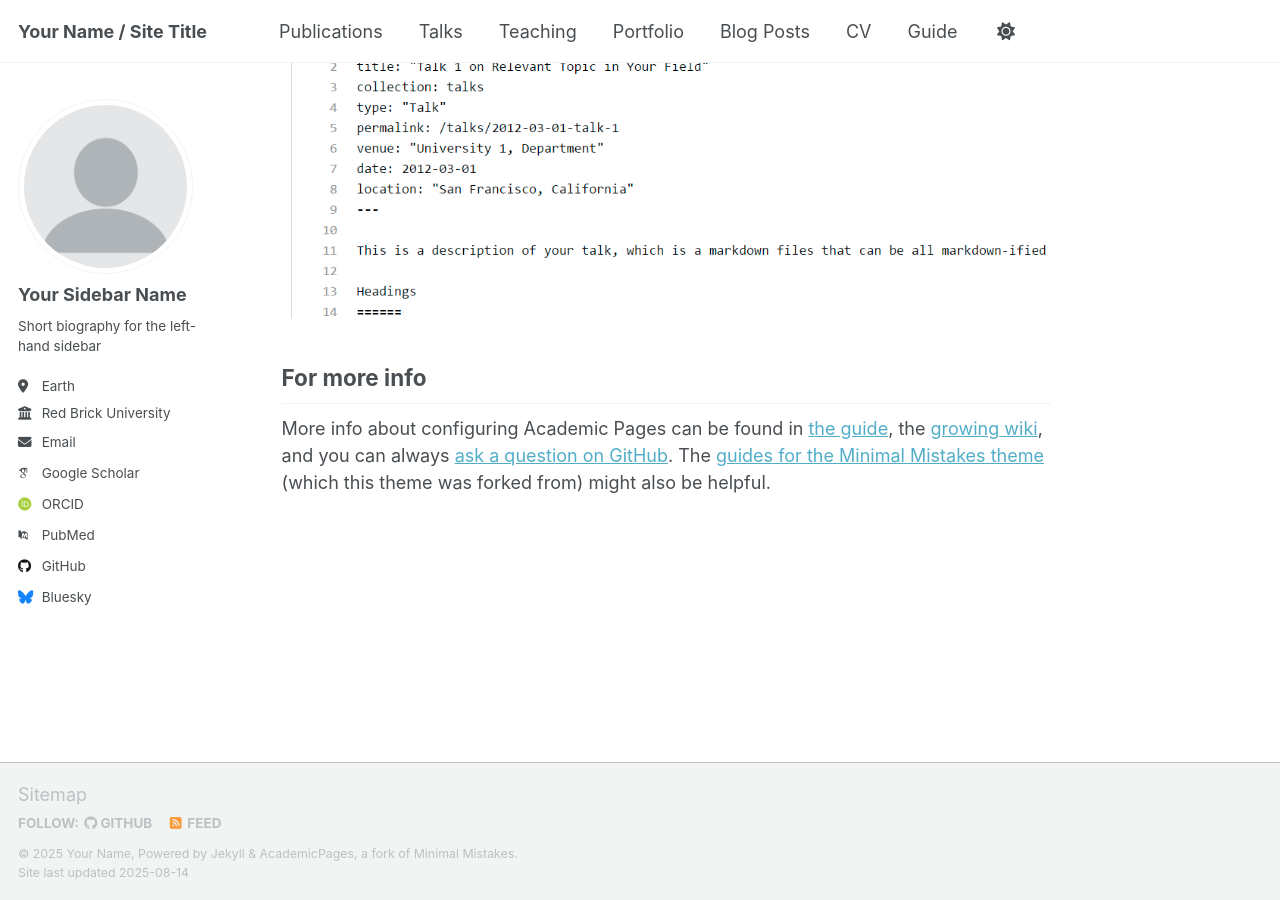
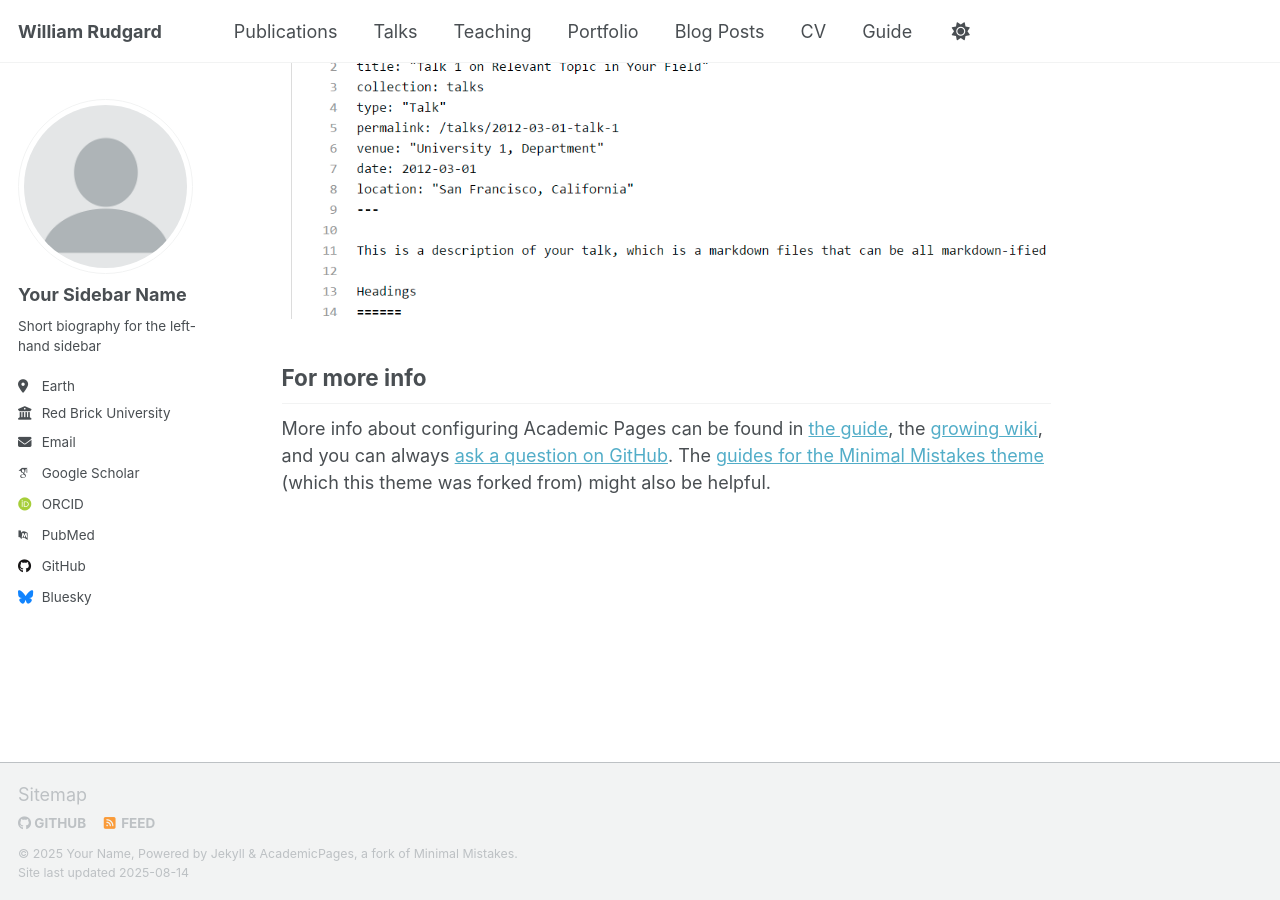
Before and after one commit to WilliamRudgard/williamrudgard.github.io, a Jekyll site: the page built from _pages/about.md, in a window 1280 px wide and 900 px high, scrolled down 2880 px. Built offline with Jekyll 4.4.1, drawn with Linux system fonts in a browser that asks for light colours; some web fonts are replaced; a script that is not in the unit is left out.

Commit message:
Update _config.yml

```diff
--- a/_config.yml
+++ b/_config.yml
@@ -7,9 +7,9 @@
 # server process.
 
 # Basic Site Settings
-locale                   : "en-US"
+locale                   : "en-UK"
 site_theme               : "default" # Currently available options are "default", "air"
-title                    : "Your Name / Site Title"
+title                    : "William Rudgard"
 title_separator          : "-"
 name                     : &name "Your Name"
 description              : &description "personal description"
```
